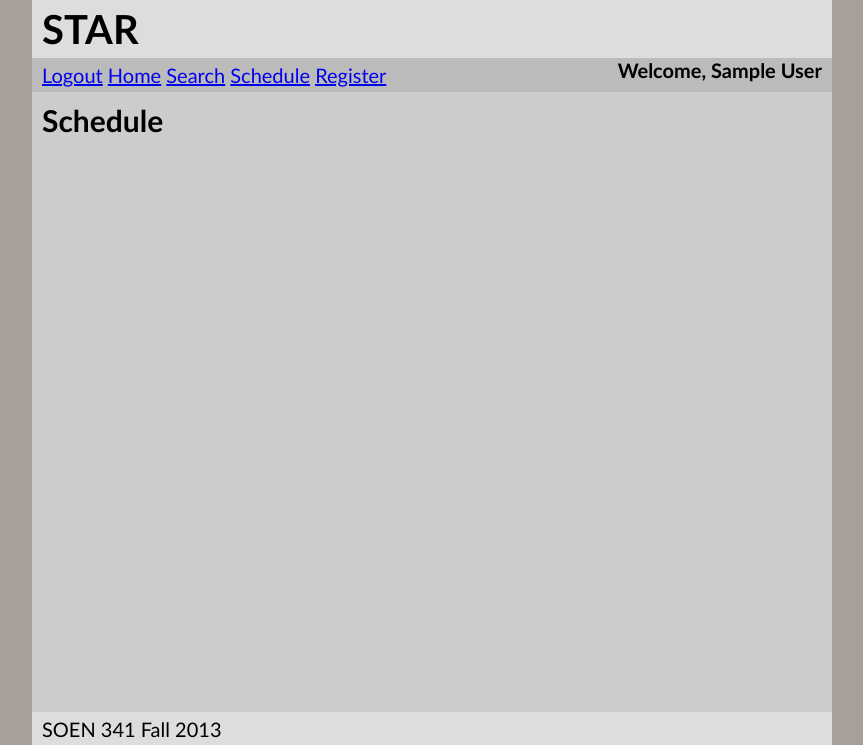
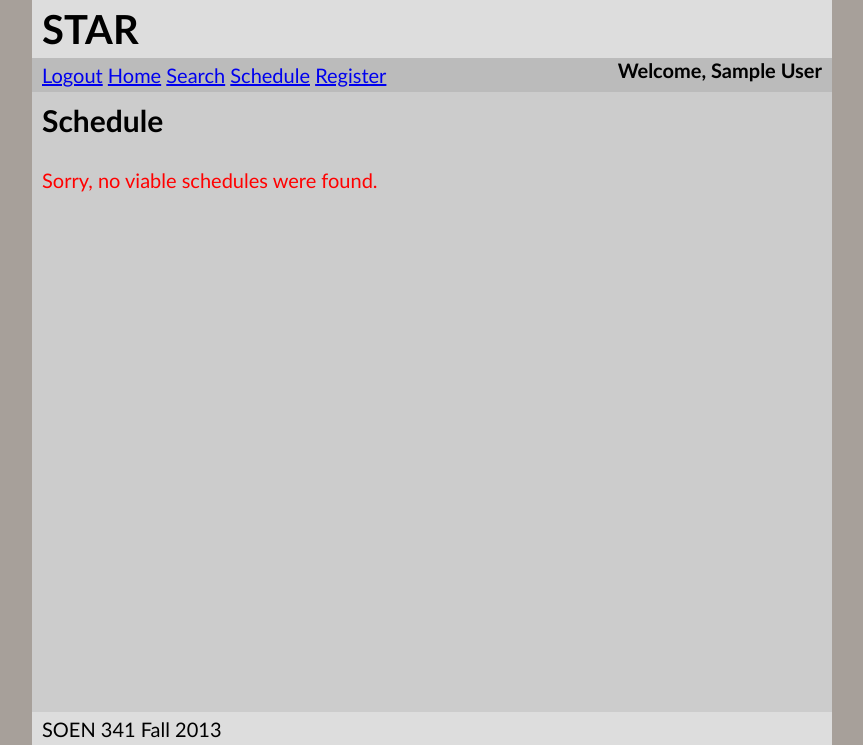
Before and after one commit to squarebracket/star, a Django app: page /scheduler/schedule in a window 1280 px wide. Shown: the top 745 px of the page, without its empty margins (208-1071 px from the left). Run offline with Django 3.2, Linux system fonts and the light colour scheme; a user stored in the database is signed in; tables that the repository leaves empty hold one stand-in row (values such as "Sample post"); parts of the project's set-up code (start-up, migrations or seed data) failed here and were passed over; some libraries are stand-ins or nearby versions.

Commit message:
add error message when no schedules can be found

```diff
--- a/scheduler/templates/scheduler/schedule.html
+++ b/scheduler/templates/scheduler/schedule.html
@@ -37,12 +37,18 @@
 
 {% block content %}
     <h2>Schedule</h2>
-    {% for semester in schedule_count %}
-        <div class="calendar_wrap">
-            <div>{{ semester }}</div>
-            <div id='calendar{{ forloop.counter }}'></div>
+    {% if schedule_count %}
+        {% for semester in schedule_count %}
+            <div class="calendar_wrap">
+                <div>{{ semester }}</div>
+                <div id='calendar{{ forloop.counter }}'></div>
+            </div>
+        {% endfor %}
+    {% else %}
+        <div class="error">
+        Sorry, no viable schedules were found.
         </div>
-    {% endfor %}
+    {% endif %}
 {% endblock %}
 
 {% block sidebar %}
```
